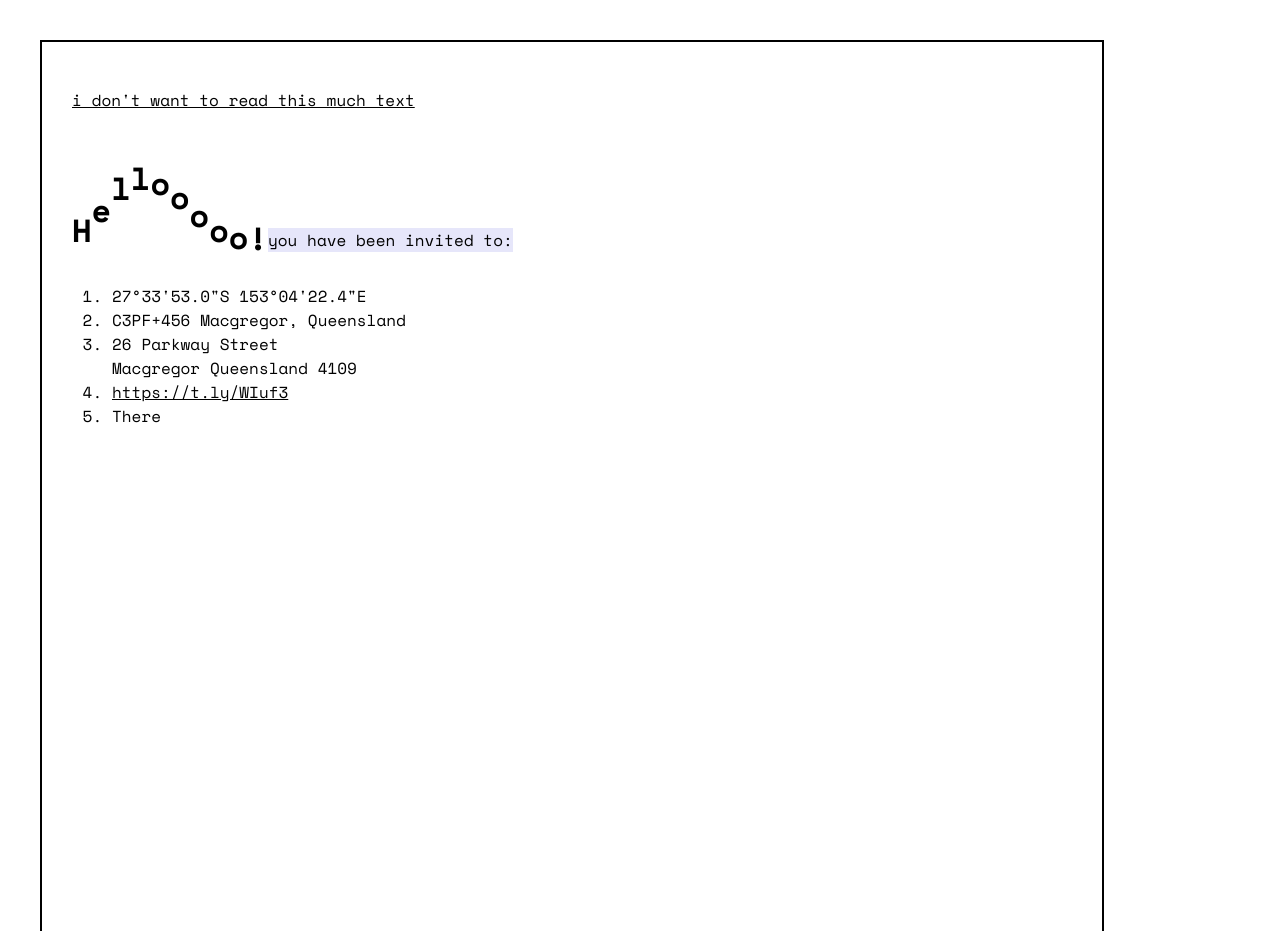
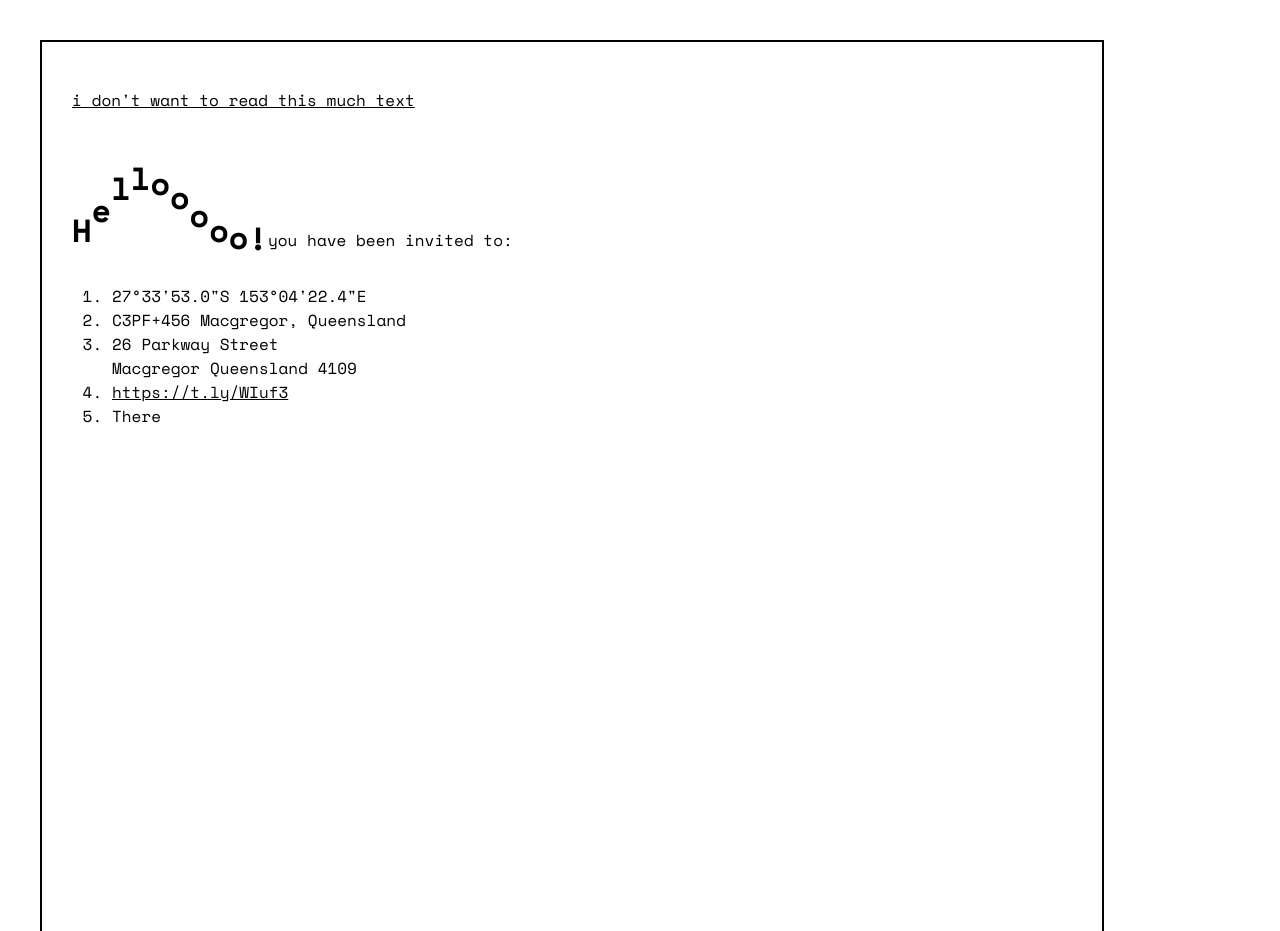
Before and after one commit to reauscenne/jeu.ng, a plain HTML site: page invitation.html in a window 1280 px wide. Shown: the top 931 px of the page. Drawn offline with nearby package versions, Linux system fonts and the light colour scheme; some packages are replaced by stand-ins of ours.

Commit message:
Update invitation.html

```diff
--- a/invitation.html
+++ b/invitation.html
@@ -18,9 +18,6 @@
             animation: wave 1s ease-in-out infinite;
             animation-delay: calc(0.1s * var(--i));
         }
-		#intro p {
-			background-color: lavender;
-		}
 
         @keyframes wave {
             0% {
```
